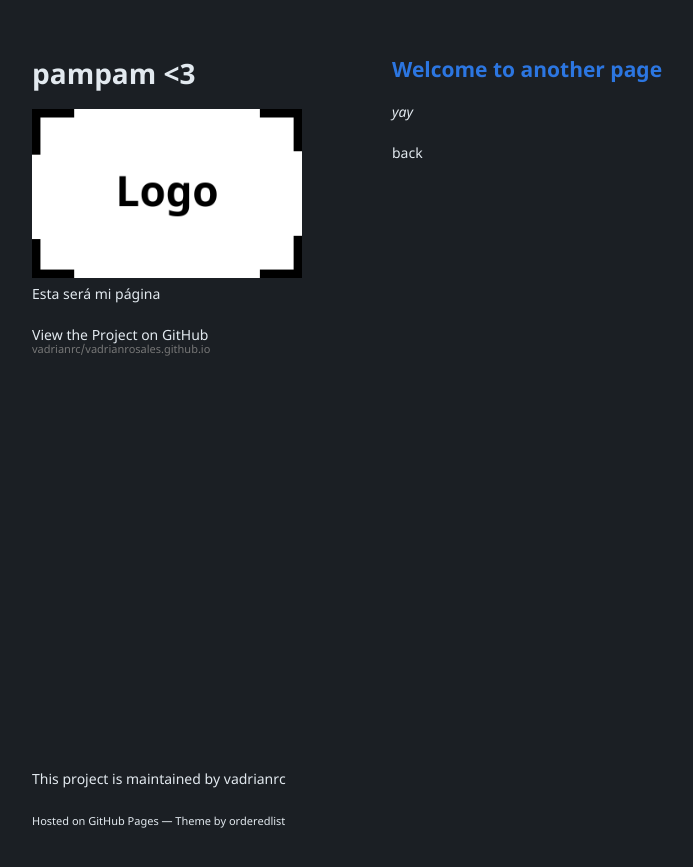
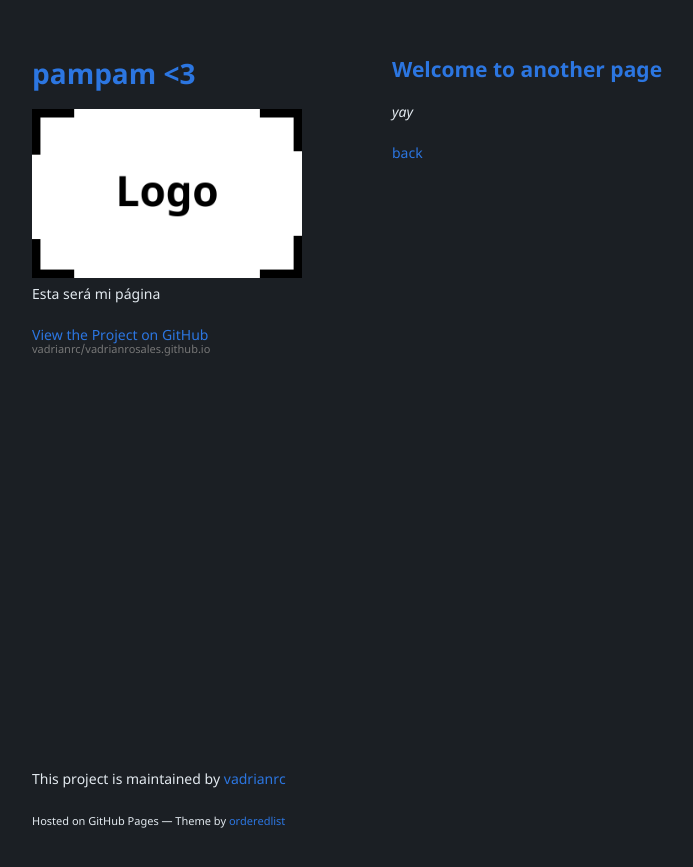
Before and after one commit to vadrianrc/vadrianrosales.github.io, a Jekyll site: the page built from another-page.md, in a window 1280 px wide. Shown: the top 867 px of the page, without its empty margins (178-871 px from the left). Built offline with Jekyll 4.4.1, drawn with Linux system fonts in a browser that asks for light colours; our own code applies the rules of GitHub Pages for plain Markdown files.

Commit message:
Update jekyll-theme-minimal.scss

```diff
--- a/_sass/jekyll-theme-minimal.scss
+++ b/_sass/jekyll-theme-minimal.scss
@@ -55,6 +55,10 @@ a small {
 
 a:hover small {
   color:#777;
+}
+
+a:link {
+  color:#2c76e1;
 }
 
 .wrapper {
```
